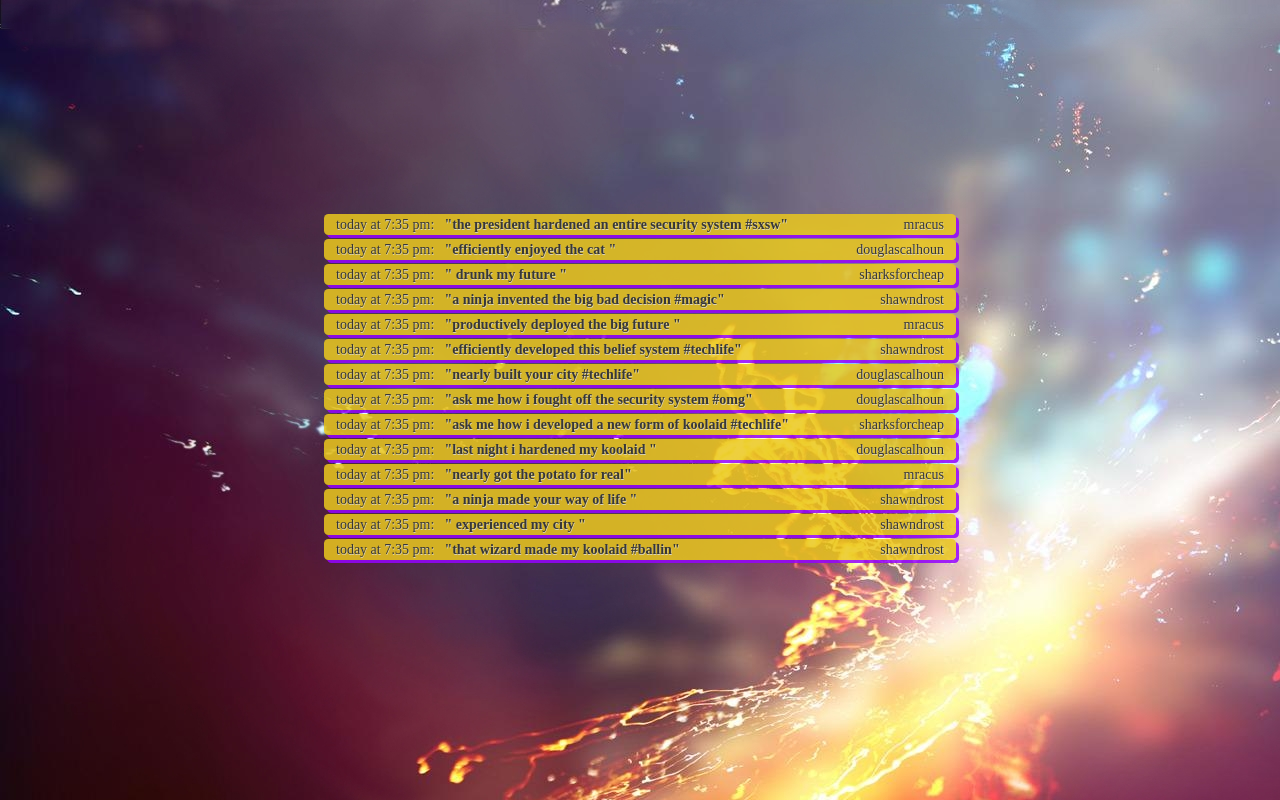
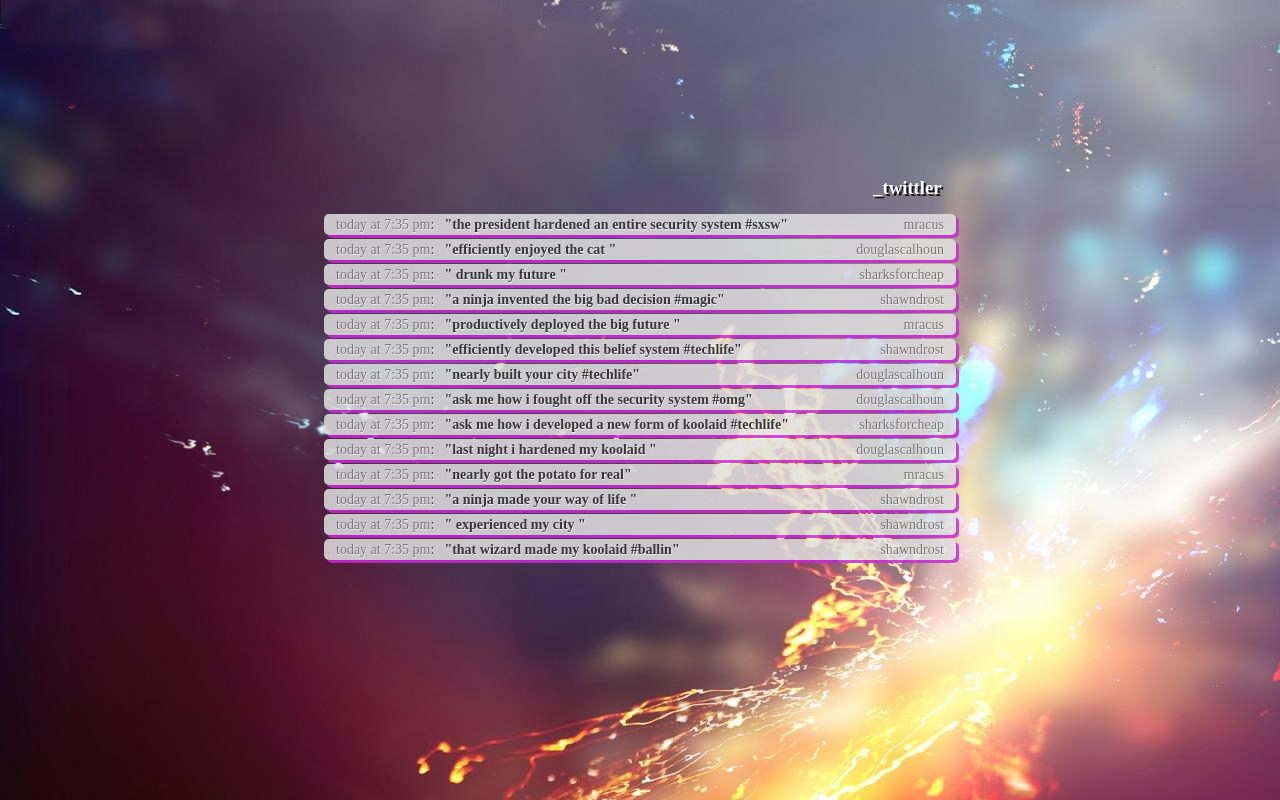
Before and after one commit to laijiang19/twittler, a plain HTML site: page index.html in a window 1280 px wide. Drawn offline with Linux system fonts and the light colour scheme.

Commit message:
Small changes of main layout, style  and title

```diff
--- a/index.html
+++ b/index.html
@@ -7,13 +7,17 @@
     <script src="data_generator.js"></script>
   </head>
   <body>
-    <header></header>
+    <header>
+      <h3 id="title"><span class="blink">_</span>twittler</h3>
+    </header>
     <section id="display">
       <aside>
       </aside>
       <section id="tweetBox">
         <p id="tweets"> </p>
       </section>
+    </section>
+    <section id="user-page">
     </section>
     <footer>
     </footer>
@@ -23,15 +27,14 @@
         var $body = $('#tweets');
         $body.html('');
 
-        var timestamp = moment().calendar().toLowerCase();
-
         var index = streams.home.length - 1;
         var end = index;
 
         while(index >= 0){
+          var timestamp = moment().calendar().toLowerCase();
           var tweet = streams.home[index];
           var $tweet = $('<div></div>');
-          $tweet.html('<span class="time">'+timestamp+ '</span>' + '<span class="user">' + tweet.user + '</span>' + ': ' + '<span class="tweet">'+ '"' + tweet.message + '"'+ '</span>');
+          $tweet.html('<span class="time">'+ timestamp+ '</span>' + '<a class="user" href=#>' + tweet.user + '</a>' + ': ' + '<span class="tweet">'+ '"' + tweet.message + '"'+ '</span>');
           $tweet.appendTo($body);
           index -= 1;
         }
@@ -39,13 +42,14 @@
         <!-- function to fetch new tweets -->
 
         var fetchNewTweets = function() {
+            timestamp = moment().calendar().toLowerCase();
             index = streams.home.length - 1;
 
             while(end < index){
             end++;
             var tweet = streams.home[end];
             var $tweet = $('<div></div>');
-            $tweet.html('<span class="time">'+timestamp+ '</span>' + '<span class="user">' + tweet.user + '</span>' + ': ' + '<span class="tweet">'+ '"' + tweet.message + '"'+ '</span>');
+            $tweet.html('<span class="time">'+timestamp+ '</span>' + '<a class="user" href=#>' + tweet.user + '</a>' + ': ' + '<span class="tweet">'+ '"' + tweet.message + '"'+ '</span>');
             $tweet.prependTo($body).fadeIn();
           }
         }
@@ -54,6 +58,8 @@
 
         setInterval(fetchNewTweets, 4000);
 
+
+
       });
 
     </script>
--- a/main.css
+++ b/main.css
@@ -2,17 +2,56 @@ body {
 	background: url("img/background.jpg");
 }
 
+header {
+	position: absolute;
+	margin-left: auto;
+	margin-right: auto;
+	top:-20px;
+	left: 0;
+	right: 0;
+	width:49.5%;
+	height:28.5%;
+}
+
+header #title {
+	font-family: "Baskerville", serif;
+	color:white;
+	text-shadow: 2px 2px rgba(20,20,20,1);
+	position:relative;
+	float:right;
+	padding:12px;
+	top:73%;
+	bottom:0px;
+	right:0.5%;
+}
+
+
 #tweets > div {
 	position:relative;
-	background:rgba(235,200,30,0.85);
-	border-radius: 4.5px;
+	background:rgba(225,225,225,0.85);
+	border-radius: 5px;
 	height:10%;
 	margin:4px;
-	box-shadow: 3px 3px rgba(150,3,255,0.85);
+	box-shadow: 3px 3px rgba(200,41,214,0.85);
 	padding:2.5px 12px 2.5px 12px;
 }
 
 #display {
+	position: absolute;
+	margin-left: auto;
+	margin-right: auto;
+	margin-top:auto;
+	margin-bottom:auto;
+	top:0;
+	bottom:0;
+	left: 0;
+	right: 0;
+	width:50%;
+	height:50%;
+	overflow-y:auto;
+}
+
+#profile {
 	position: absolute;
 	margin-left: auto;
 	margin-right: auto;
@@ -49,15 +88,18 @@ body {
   	font-family: "Baskerville", serif;
   	font-size:14px;
   	color:rgb(55,55,55);
-  	text-shadow:0.5px 0.5px rgba(220,220,220,0.8);
+  	text-shadow:0.5px 0.5px rgba(250,250,250,0.8);
 }
 
-span.user {
+a.user {
 	float:right;
+	text-decoration:none;
+	color:rgb(120,120,120);
 }
 
 span.time {
 	float:left;
+	color:rgb(120,120,120);
 }
 
 span.tweet {
@@ -65,4 +107,22 @@ span.tweet {
 	font-weight:600;
 	width: 60%;
 	margin-left:10px;
+
 }
+
+.blink {
+    animation: blink 1.5s steps(5, start) infinite;
+    -webkit-animation: blink 1.5s steps(5, start) infinite;
+}
+
+@keyframes blink {
+    to {
+      visibility: hidden;
+    }
+}
+
+@-webkit-keyframes blink {
+    to {
+      visibility: hidden;
+    }
+}
```
